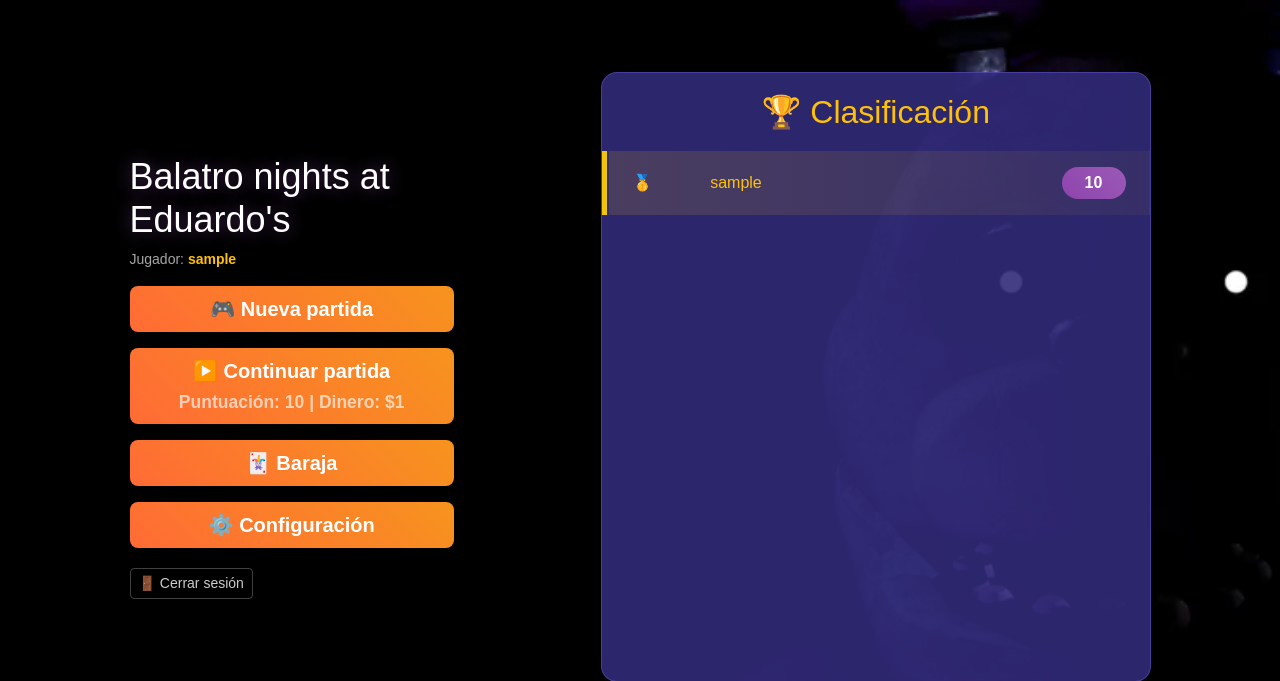
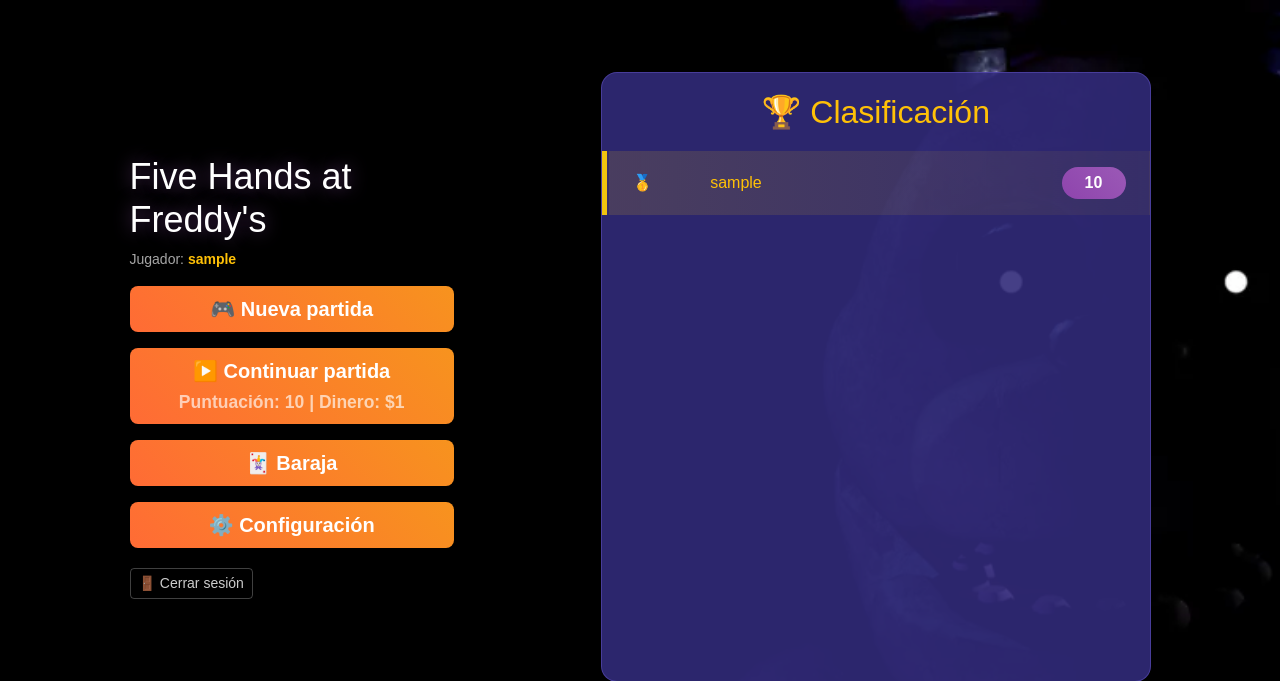
Before and after one commit to AnDrew-AlcVer/five-hands-at-freddys, a Flask app: page / in a window 1280 px wide. Shown: the top 681 px of the page. Run offline with Flask 3, Linux system fonts and the light colour scheme; the visitor is signed in with stand-in values (Sample User, id 1); tables that the repository leaves empty hold one stand-in row (values such as "Sample post").

Commit message:
chore: update game title references and remove pycache binaries

```diff
--- a/src/data/objetivos.json
+++ b/src/data/objetivos.json
@@ -54,6 +54,6 @@
   "mensajes": {
     "victoria": "¡Ronda superada!",
     "derrota": "💀 ¡Ronda fallida! 💀",
-    "victoria_final": "🏆 ¡GANASTE LAS CINCO NOCHES CON EDUARDO! 🏆"
+    "victoria_final": "🏆 ¡GANASTE FIVE HANDS AT FREDDY'S! 🏆"
   }
 }
--- a/src/templates/html/menu.html
+++ b/src/templates/html/menu.html
@@ -18,7 +18,7 @@
                     <!-- Columna izquierda: Menú -->
                     <div class="col-12 col-lg-4 d-flex flex-column justify-content-center align-items-center align-items-lg-start">
                         <div class="text-center text-lg-start mb-3 w-100">
-                            <h1 class="menu-title m-0">Balatro nights at Eduardo's</h1>
+                            <h1 class="menu-title m-0">Five Hands at Freddy's</h1>
                             <div class="small mt-2">
                                 <span class="text-light-50">Jugador: </span>
                                 <span class="text-warning fw-bold" id="usernameDisplay">Cargando...</span>
```
Also changed, not shown: 1 other file.
